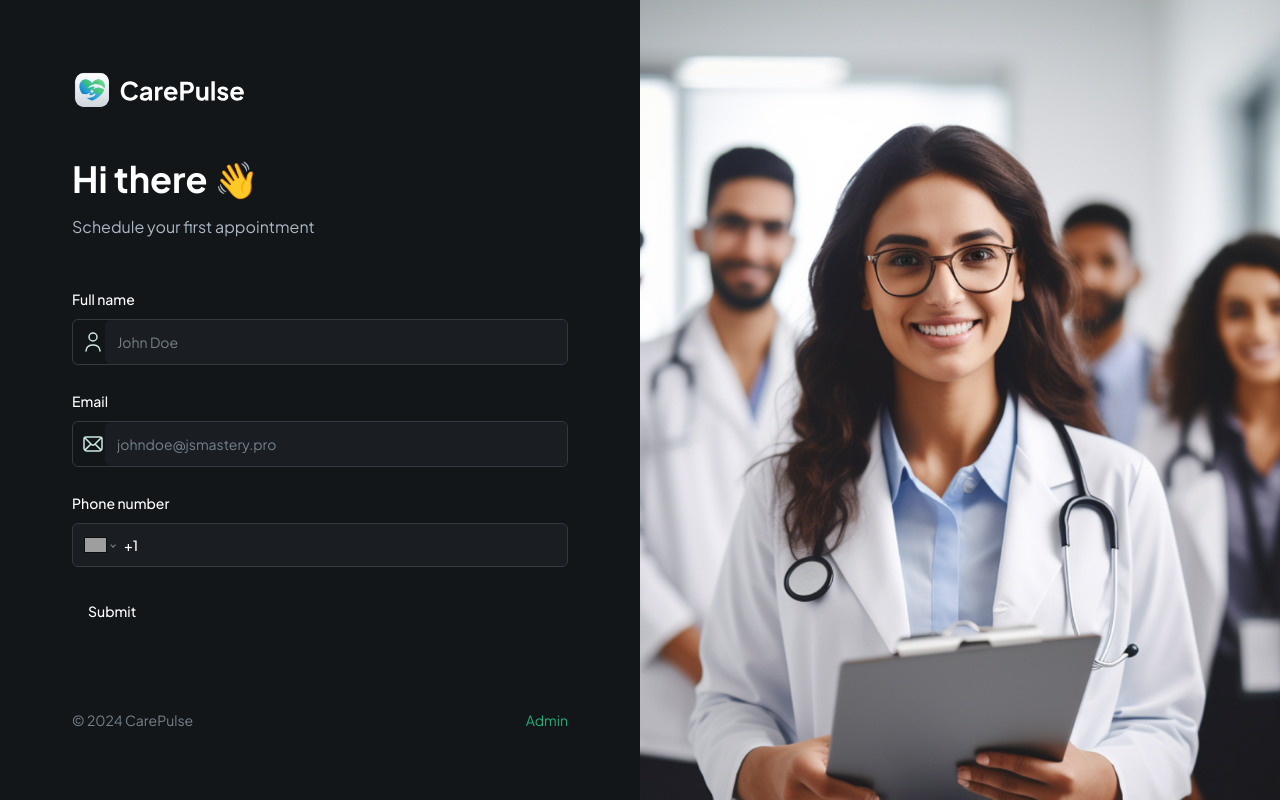
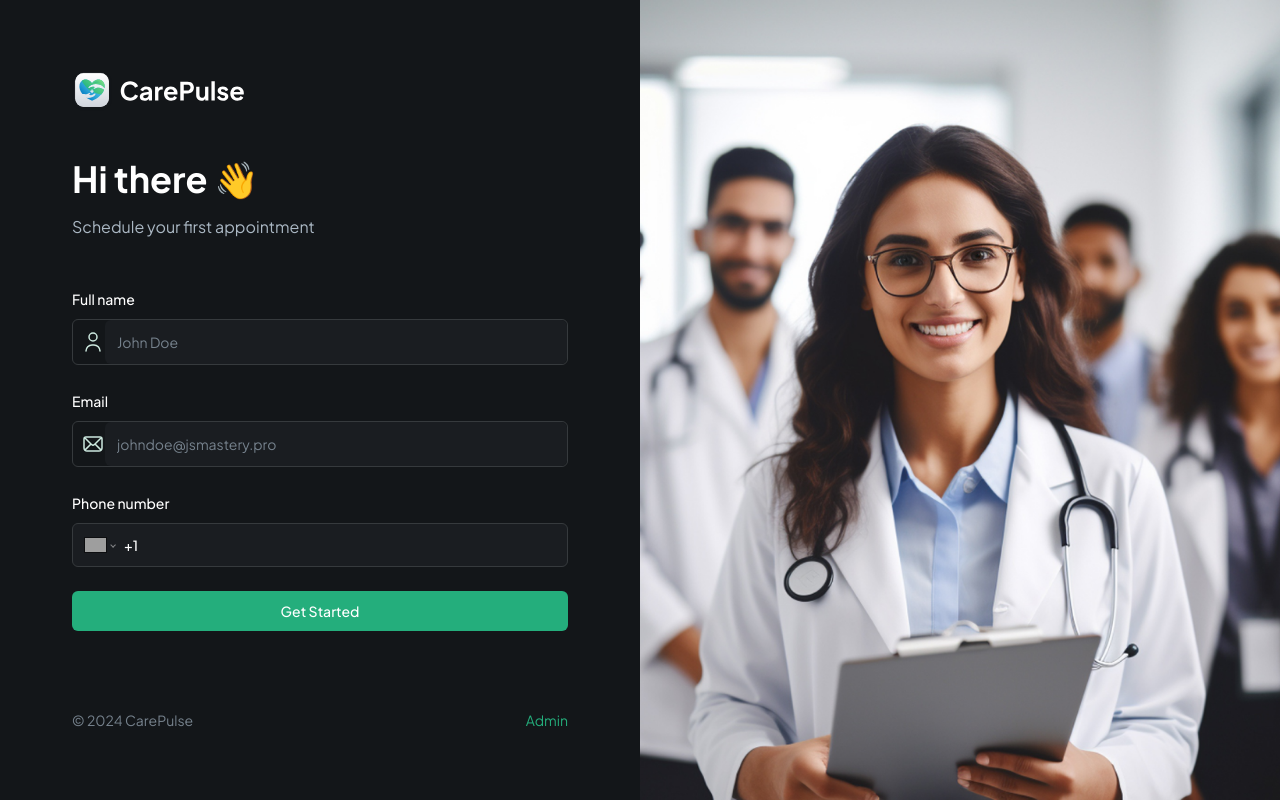
Before and after one commit to gokul-1998/patient_management_system, a Next.js app in the folder carepulse/: page / in a window 1280 px wide. Built offline with nearby package versions, Linux system fonts and the light colour scheme; grey boxes are pictures that could not be loaded.

Commit message:
53.56 done

```diff
--- /dev/null
+++ b/carepulse/components/SubmitButton.tsx
@@ -0,0 +1,33 @@
+import React from 'react'
+import { Button } from './ui/button';
+import Image from 'next/image';
+
+interface ButtonProps {
+    isLoading:boolean;
+    className?:string;
+    children:React.ReactNode;
+    }
+
+const SubmitButton = ({isLoading,className,children}:ButtonProps) => {
+  return (
+    <Button type="submit" disabled={isLoading} className={className ?? 'shad-primary-btn w-full'}>
+      {isLoading ?
+      (
+        <div>
+            <Image
+            src="/assets/icons/loader.svg"
+            alt="loader"
+            width={24}
+            height={24}
+            className="animate-spin"
+            />
+            Loading ...
+        </div>
+      )
+
+      : children}
+      </Button>
+  )
+}
+
+export default SubmitButton
--- a/carepulse/components/forms/PatientForm.tsx
+++ b/carepulse/components/forms/PatientForm.tsx
@@ -9,6 +9,8 @@
   Form} from "@/components/ui/form"
 import { Input } from "@/components/ui/input"
 import CustomFormField from "../CustomFormField"
+import SubmitButton from "../SubmitButton"
+import { useState } from "react"
 
 
 export enum FormFieldType{
@@ -28,6 +30,9 @@
 })
 
 const PatientForm = () => {
+
+    const [isLoading, setIsLoading] = useState(false)
+
   // 1. Define your form.
   const form = useForm<z.infer<typeof formSchema>>({
     resolver: zodResolver(formSchema),
@@ -78,7 +83,10 @@
             iconAlt="email"
         />
 
-        <Button type="submit">Submit</Button>
+        <SubmitButton isLoading={isLoading}>
+            Get Started
+
+        </SubmitButton>
       </form>
     </Form>
   )
```
